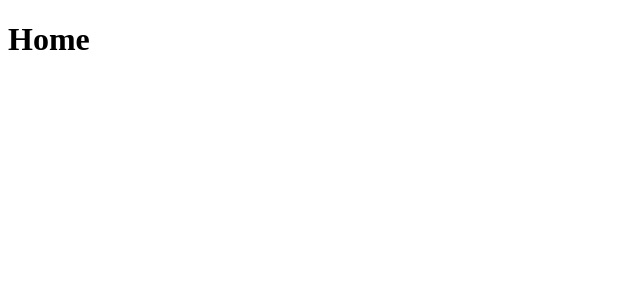
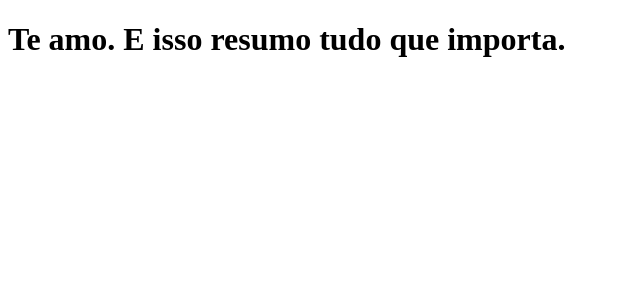
Before and after one commit to fpestelato/clone-tabnews, a Next.js app: page / in a window 1280 px wide. Shown: the top 300 px of the page, without its empty margins (0-640 px from the left). Built offline with nearby package versions, Linux system fonts and the light colour scheme.

Commit message:
change h1 message

```diff
--- a/pages/index.js
+++ b/pages/index.js
@@ -1,5 +1,5 @@
 function Home() {
-  return <h1>Home</h1>;
+  return <h1>Te amo. E isso resumo tudo que importa.</h1>;
 }
 
 export default Home;
```
